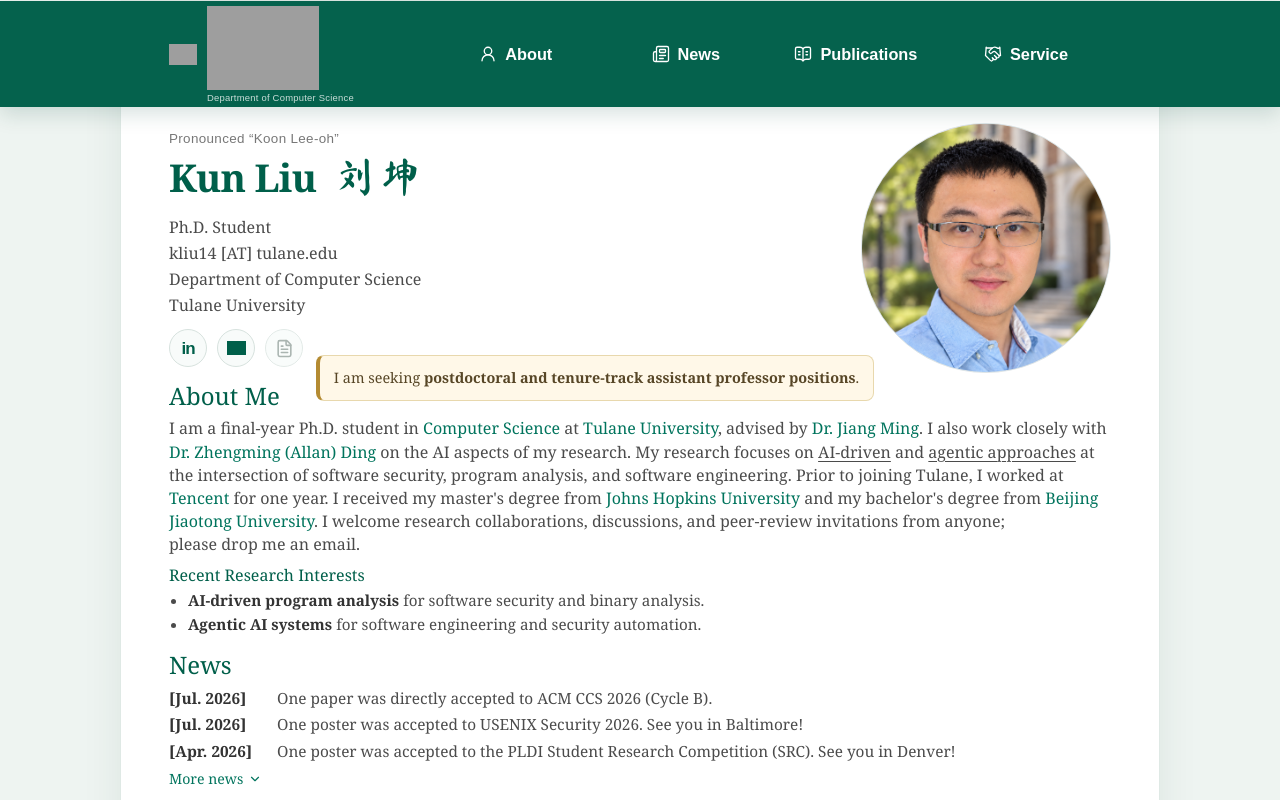
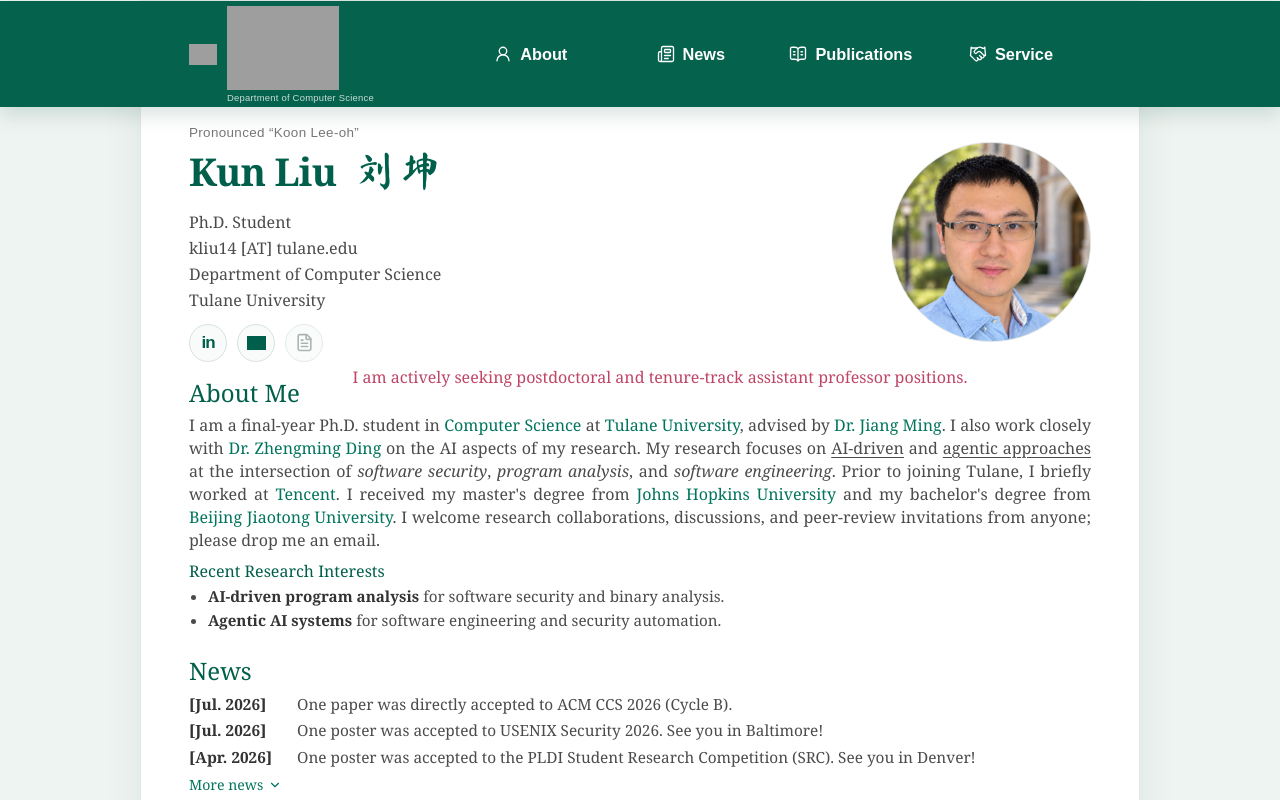
Before and after one commit to Ryan-hub-bit/ryan-hub-bit.github.io, a Next.js app: page / in a window 1280 px wide. Shown: the top 800 px of the page. Built offline with nearby package versions, Linux system fonts and the light colour scheme; grey boxes are pictures that could not be loaded.

Commit message:
Polish homepage layout and personalize browser tab

```diff
--- a/app/globals.css
+++ b/app/globals.css
@@ -39,7 +39,7 @@ a:hover { text-decoration: underline; text-underline-offset: 3px; }
 strong { color: #333; font-weight: 600; }
 
 .page-shell {
-  width: min(1040px, calc(100% - 48px));
+  width: min(1000px, calc(100% - 48px));
   margin: 0 auto 30px;
   padding: 24px 48px 48px;
   border: 1px solid #dfe9e5;
@@ -70,7 +70,7 @@ strong { color: #333; font-weight: 600; }
   display: flex;
   align-items: stretch;
   justify-content: space-between;
-  width: min(942px, calc(100% - 146px));
+  width: min(902px, calc(100% - 146px));
   margin: 0 auto;
 }
 
@@ -164,11 +164,11 @@ strong { color: #333; font-weight: 600; }
 
 .profile {
   display: grid;
-  grid-template-columns: max-content minmax(240px, 1fr) 250px;
+  grid-template-columns: max-content minmax(240px, 1fr) 200px;
   grid-template-areas: "identity notice portrait";
   align-items: center;
   gap: 36px;
-  margin-bottom: 8px;
+  margin-bottom: 16px;
 }
 
 .identity { grid-area: identity; }
@@ -281,7 +281,7 @@ a.social-link:focus-visible {
   position: relative;
   display: grid;
   place-items: center;
-  width: 250px;
+  width: 200px;
   aspect-ratio: 1 / 1;
   justify-self: end;
   overflow: hidden;
@@ -313,7 +313,7 @@ a.social-link:focus-visible {
 .content-column { margin-left: 0; }
 
 .introduction {
-  margin-bottom: 14px;
+  margin-bottom: 24px;
   font-size: 1rem;
 }
 
@@ -321,6 +321,10 @@ a.social-link:focus-visible {
   margin: 0 0 8px;
   font-size: 1rem;
   line-height: 1.45;
+}
+.introduction > p {
+  text-align: justify;
+  text-align-last: left;
 }
 .research-underline {
   text-decoration: underline;
@@ -336,17 +340,12 @@ a.social-link:focus-visible {
   align-self: end;
   width: max-content;
   margin: 0;
-  padding: 12px 14px;
-  border: 1px solid #e8d8ad;
-  border-left: 4px solid #b48b32;
-  border-radius: 8px;
-  background: #fff8e8;
-  color: #574626;
+  padding: 0;
+  color: #bf4566;
   text-align: center;
-  transform: translate(-48px, 28px);
+  transform: translate(-8px, 28px);
 }
-.opportunity-notice p { margin: 0; font-size: 0.9rem; line-height: 1.45; white-space: nowrap; }
-.opportunity-notice strong { color: #574626; }
+.opportunity-notice p { margin: 0; font-size: 1rem; font-weight: 400; line-height: 1.45; white-space: nowrap; }
 
 .research-interests { margin-top: 8px; }
 .research-interests h2 {
@@ -364,7 +363,7 @@ a.social-link:focus-visible {
 }
 .research-interests li + li { margin-top: 0; }
 
-.content-section { margin-top: 14px; }
+.content-section { margin-top: 24px; }
 
 h2 {
   margin: 0 0 6px;
@@ -451,13 +450,14 @@ h2 {
 .paper-details h3 {
   margin: 0 0 5px;
   color: var(--link);
-  font-size: 1.06rem;
+  font-size: 1rem;
   line-height: 1.4;
+  text-wrap: pretty;
 }
 
 .paper-details p {
   margin: 0 0 3px;
-  font-size: 0.97rem;
+  font-size: 0.92rem;
 }
 
 .authors strong {
@@ -479,10 +479,11 @@ h2 {
   background: var(--tulane-green);
   color: #fff;
   font-family: Arial, Helvetica, sans-serif;
-  font-size: 0.7rem;
+  font-size: 0.8rem;
   font-weight: 700;
   letter-spacing: 0.025em;
   line-height: 1.45;
+  white-space: nowrap;
   vertical-align: 0.12em;
 }
 
@@ -538,13 +539,13 @@ footer p { margin: 0; }
 
 @media (max-width: 1000px) {
   .profile {
-    grid-template-columns: minmax(0, 1fr) 250px;
+    grid-template-columns: minmax(0, 1fr) 200px;
     grid-template-areas:
       "identity portrait"
       "notice notice";
     gap: 16px 32px;
   }
-  .opportunity-notice { max-width: none; padding: 10px 18px; transform: none; }
+  .opportunity-notice { max-width: none; transform: none; }
 }
 
 @media (max-width: 820px) {
@@ -556,6 +557,7 @@ footer p { margin: 0; }
   .profile { grid-template-columns: 1fr 210px; gap: 16px 38px; }
   .portrait { width: 200px; }
   .content-column { margin-left: 0; }
+  .introduction > p { text-align: left; }
   .research-interests ul { grid-template-columns: 1fr; row-gap: 3px; }
 }
 
--- a/app/layout.tsx
+++ b/app/layout.tsx
@@ -3,9 +3,9 @@ import "./globals.css";
 
 export const metadata: Metadata = {
   metadataBase: new URL("https://ryan-hub-bit.github.io"),
-  title: "Kun Liu",
+  title: "Kun Liu | Welcome!",
   description: "Research, publications, news, and academic service of Kun Liu.",
-  icons: { icon: "/favicon.svg" },
+  icons: { icon: { url: "/profile.png", type: "image/png" } },
   openGraph: {
     title: "Kun Liu — Academic Homepage",
     description: "Research, publications, news, and academic service of Kun Liu.",
--- a/app/page.tsx
+++ b/app/page.tsx
@@ -170,8 +170,7 @@ export default function Home() {
 
         <aside className="opportunity-notice" aria-label="Academic job market availability">
           <p>
-            I am seeking{" "}
-            <strong>postdoctoral and tenure-track assistant professor positions</strong>.
+            I am actively seeking postdoctoral and tenure-track assistant professor positions.
           </p>
         </aside>
 
@@ -180,8 +179,8 @@ export default function Home() {
             className="portrait-image"
             src="/profile.png"
             alt="Portrait of Kun Liu"
-            width="250"
-            height="250"
+            width="200"
+            height="200"
           />
         </div>
       </header>
@@ -204,17 +203,18 @@ export default function Home() {
             </a>
             . I also work closely with{" "}
             <a href="https://allanding.github.io/" target="_blank" rel="noreferrer">
-              Dr. Zhengming (Allan) Ding
+              Dr. Zhengming Ding
             </a>{" "}
             on the AI aspects of my research. My research focuses on{" "}
             <span className="research-underline">AI-driven</span> and{" "}
             <span className="research-underline">agentic approaches</span> at the
-            intersection of software security, program analysis, and software engineering.
-            Prior to joining Tulane, I worked at{" "}
+            intersection of <em>software security</em>, <em>program analysis</em>, and{" "}
+            <em>software engineering</em>.
+            Prior to joining Tulane, I briefly worked at{" "}
             <a href="https://www.tencent.com/" target="_blank" rel="noreferrer">
               Tencent
-            </a>{" "}
-            for one year. I received my master&apos;s degree from{" "}
+            </a>
+            . I received my master&apos;s degree from{" "}
             <a href="https://isi.jhu.edu/" target="_blank" rel="noreferrer">
               Johns Hopkins University
             </a>{" "}
```
